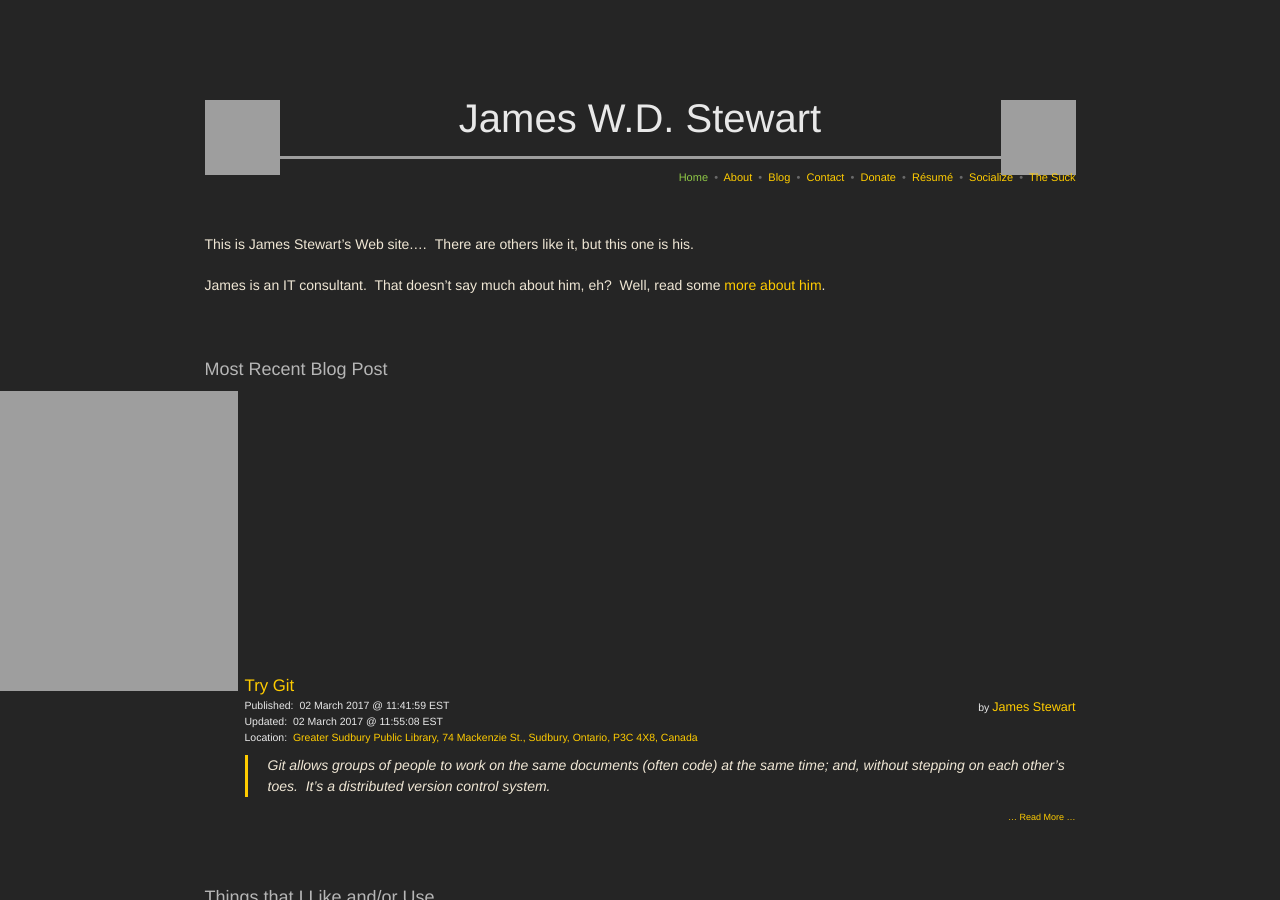
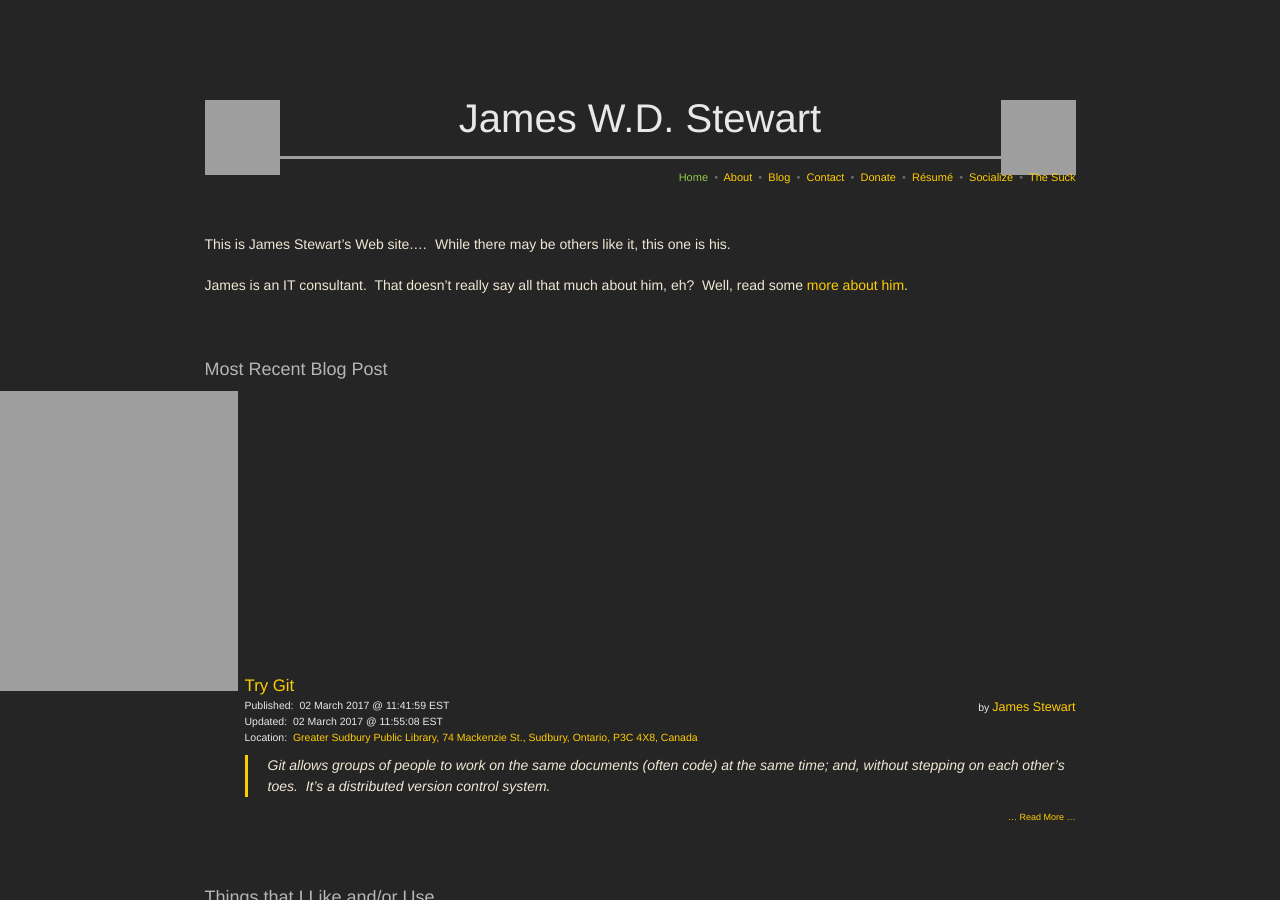
Before and after one commit to jwds1978/jwds1978.github.io, a Jekyll site: the page built from index.md, in a window 1280 px wide and 900 px high, cut to the strip 0-900 px from the top of the window. Built offline with Jekyll 4.4.1, drawn with Linux system fonts in a browser that asks for light colours; nearby versions of some CDN libraries; some web fonts are replaced; our own code applies the rules of GitHub Pages for plain Markdown files; comment, search, counter and statistics services are not loaded; the repository's description, which GitHub fills in, is left out; grey boxes are pictures that could not be loaded.

Commit message:
Landing page bio.

```diff
--- a/index.md
+++ b/index.md
@@ -37,9 +37,9 @@ comments: true
 <!--/email_off-->
 <!--/sse-->
 
-This is James Stewart's Web site.&hellip;&nbsp; There are others like it, but this one is his.
+This is James Stewart's Web site.&hellip;&nbsp; While there may be others like it, this one is his.
 
-James is an IT consultant.&nbsp; That doesn't say much about him, eh?&nbsp; Well, read some <a href="{{ site.url }}/about" rel="me" title="">more about him</a>.
+James is an IT consultant.&nbsp; That doesn't really say all that much about him, eh?&nbsp; Well, read some <a href="{{ site.url }}/about" rel="me" title="">more about him</a>.
 
 <p>&nbsp;</p>
 ### Most Recent Blog Post
```
